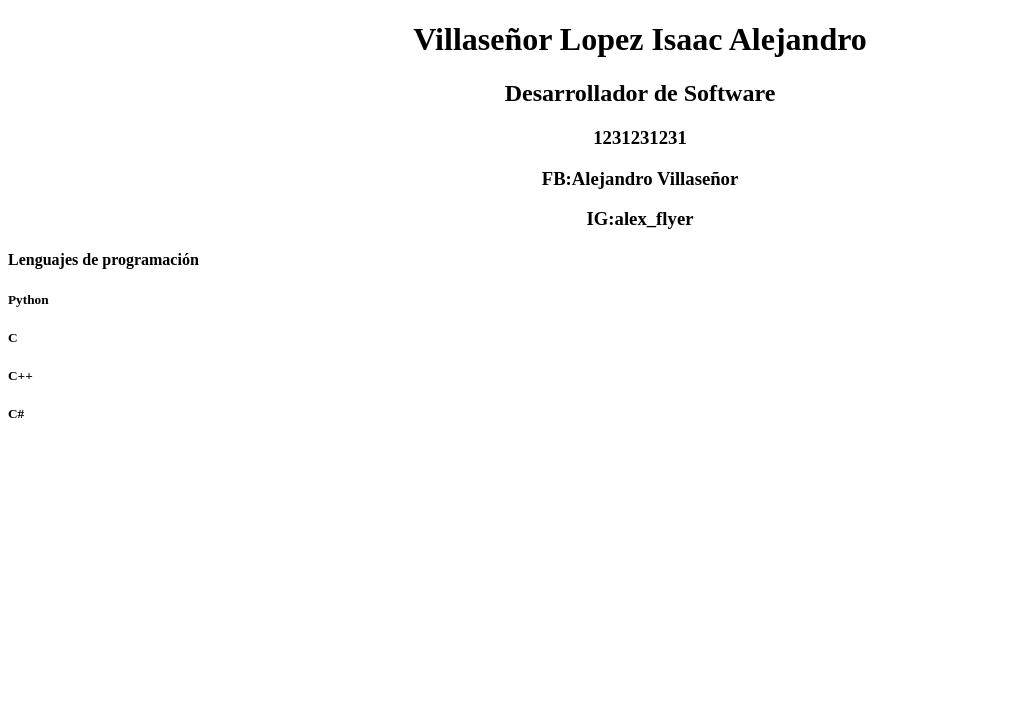
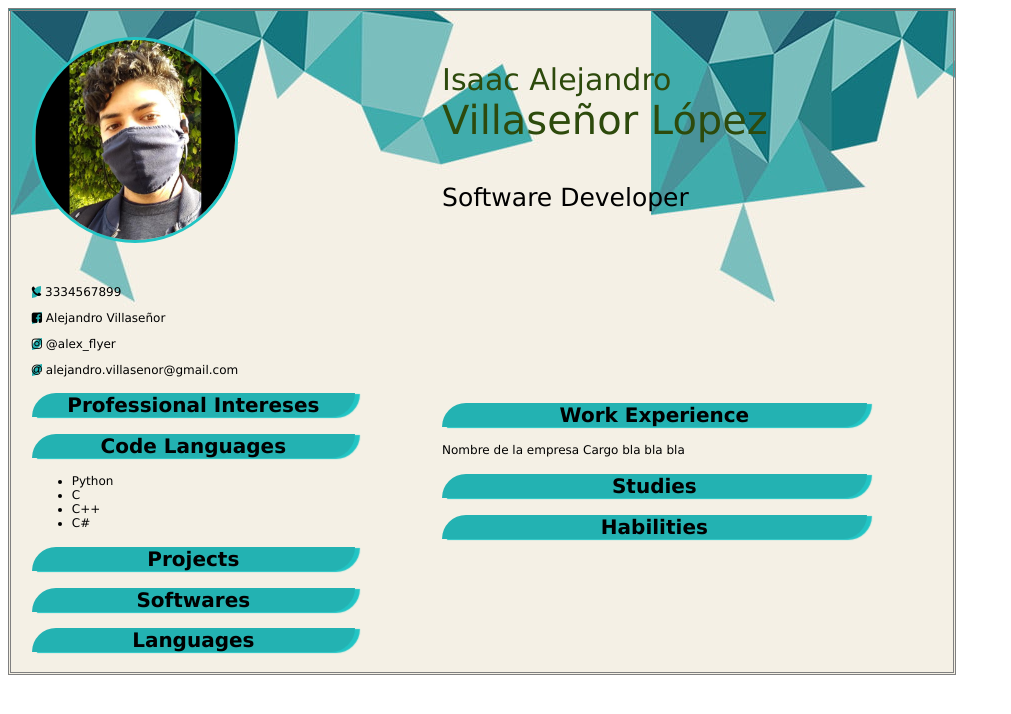
Before and after one commit to alexVillasenor/curriculum, a plain HTML site: page index.html in a window 1280 px wide. Shown: the whole page, without its empty margins (0-1011 px from the left). Drawn offline with Linux system fonts and the light colour scheme.

Commit message:
Se agregaron estilos

```diff
--- a/index.html
+++ b/index.html
@@ -3,21 +3,75 @@
   <head>
     <meta charset="utf-8">
     <meta name="viewport" content="width=device-width">
-    <title>repl.it</title>
+    <meta name="viewport" content="width=device-width, initial-scale=1">
+    <link href="https://fonts.googleapis.com/icon?family=Material+Icons" rel="stylesheet">
     <link href="style.css" rel="stylesheet" type="text/css" />
+    <link rel="stylesheet" href="https://cdnjs.cloudflare.com/ajax/libs/font-awesome/4.7.0/css/font-awesome.min.css">
+    <script src="script.js"></script>
+    <title>Curriculum</title>
   </head>
   <body>
-    <script src="script.js"></script>
-    <h1 align="center">Villaseñor Lopez Isaac Alejandro</h1>
-    <h2 align="center">Desarrollador de Software</h2>
-    <h3 align="center">1231231231 </h3>
-    <h3 align="center">FB:Alejandro Villaseñor </h3>
-    <h3 align="center">IG:alex_flyer</h3>
-    <h4>Lenguajes de programación</h4>
-    <h5>Python</h5>
-    <h5>C</h5>
-    <h5>C++</h5>
-    <h5>C#</h5>
+    <table id='divPrincipal'>
+      <tr>
+        <td>
+          <img id='img' src="foto.PNG" >
+        </td>
+        <td>
+          <p id='nombre'>Isaac Alejandro</p>
+          <p id='ap'>Villaseñor López</p>
+          <p id='titulo'>Software Developer</p>
+          </br>
+        </td>
+      </tr>
+      <tr>
+        <td>
+            <p><i class="fa fa-phone"></i>  3334567899</p>
+            <p><i class="fa fa-facebook-square"></i>  Alejandro Villaseñor</p>
+            <p><i class="fa fa-instagram"></i>  @alex_flyer</p>
+            <p><i class='fa fa-at'></i>  alejandro.villasenor@gmail.com</p>
 
+          <div id='div'>
+            <h2>Professional Intereses</h2>
+          </div>
+
+          <div id='div'>
+            <h2>Code Languages</h2>
+            <ul>
+              <li>Python</li>
+              <li>C</li>
+              <li>C++</li>
+              <li>C#</li>
+            </ul>
+          </div>
+
+          <div id='div'>
+            <h2>Projects</h2>
+          </div>
+
+          <div id='div'>
+            <h2>Softwares</h2>
+          </div>
+
+          <div id='div'>
+            <h2>Languages</h2>
+          </div>
+
+        </td>
+        <td>
+          <div id='div'>
+            <h2>Work Experience</h2>
+            <p>Nombre de la empresa Cargo bla bla bla </p>
+          </div>
+
+          <div id='div'>
+            <h2>Studies</h2>
+          </div>
+
+          <div id='div'>
+            <h2>Habilities</h2>
+          </div>
+        </td>
+      </tr>
+     </table>
   </body>
 </html>
--- a/style.css
+++ b/style.css
@@ -0,0 +1,73 @@
+html {
+   font: 75% Verdana,sans-serif;
+}
+
+:root {
+  --main-1-color: #21C4C4;
+  --main-2-color: #23B2B2;
+  --main-3-color: #2D4A0C;
+}
+
+h1, h2, h3, p {
+  padding: 0px 0px 0px 0px;
+}
+
+i {
+  font-size:24px;
+}
+
+td {
+  padding-right: 1%;
+  padding-left: 2%;
+  padding-top: 2%;
+}
+
+#divPrincipal {
+  width: 75%;
+  background-image: url("curriculum.jpg");
+}
+
+#img {
+  width:200px;
+  height:200px;
+  border-radius: 50%;
+  border: 3px solid var(--main-1-color);
+}
+
+table {
+  border-style: double;
+}
+
+#nombre {
+  font-size: 30px;
+  margin-bottom: 0px;
+  color: var(--main-3-color);
+}
+
+#ap {
+  font-size: 40px;
+  margin-top: 0px;
+  color: var(--main-3-color);
+}
+
+h2{
+  background-color: var(--main-2-color);
+  border-radius: 25px 0px 25px 0px;
+  text-align: center;
+  font-size: 20px;
+  width: 85%;
+  box-shadow: 5px 1px 1px var(--main-1-color);
+}
+
+.fa{
+  border-radius: 25px 0px 25px 0px;
+  background-color: var(--main-2-color);
+}
+
+#titulo {
+  font-size: 25px;
+}
+
+#div {
+  border-radius: 10%;
+}
```
Also changed, not shown: curriculum.jpg (added), foto.PNG (added).
